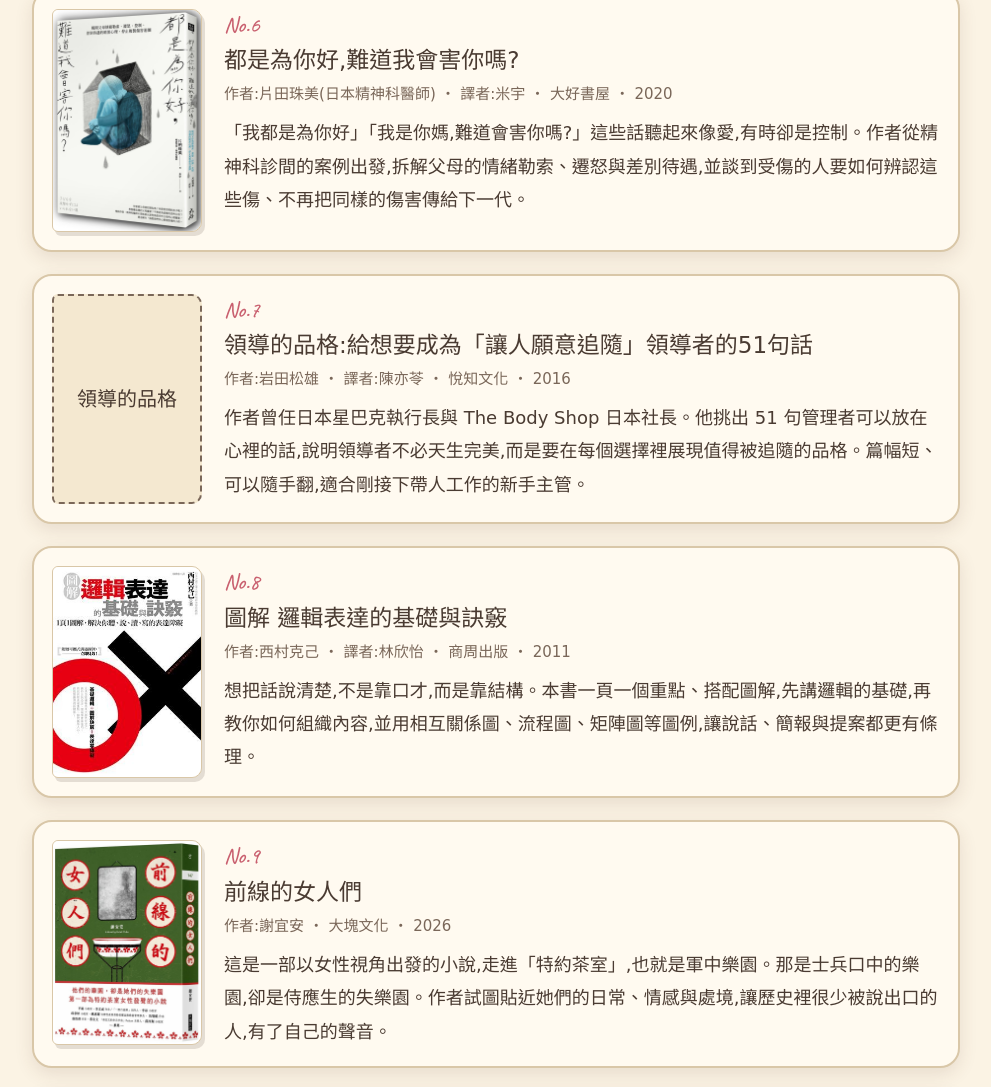
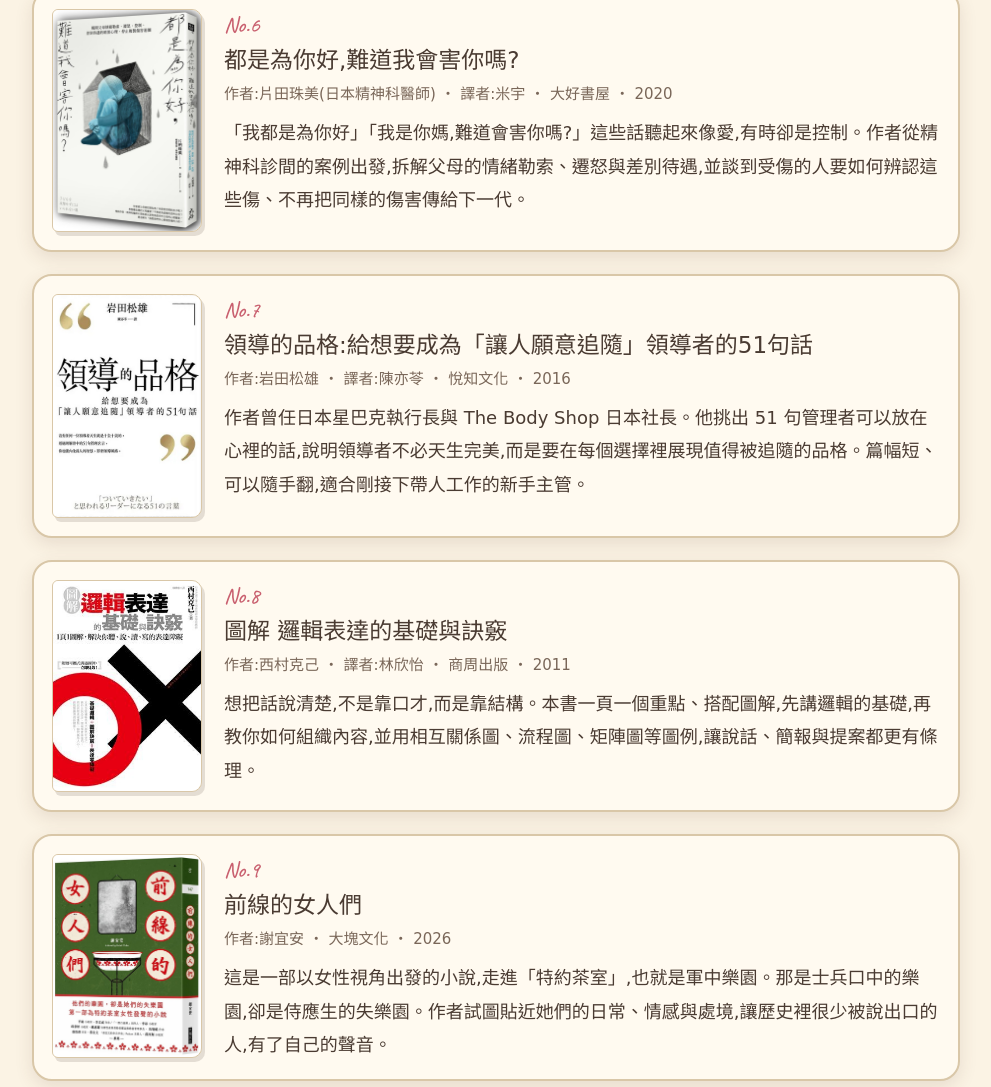
Before and after one commit to Cat2758Rabbit8964/niau-niau-tsheh-tiam, a plain HTML site: page books.html in a window 1280 px wide. Shown: the part 1545-2632 px from the top of the page, without its empty margins (144-1135 px from the left). Drawn offline with Linux system fonts and the light colour scheme; a web font is replaced by a local one.

Commit message:
Add front cover for 領導的品格
Co-Authored-By: Claude Sonnet 5.5 <noreply@anthropic.com>

```diff
--- a/books.html
+++ b/books.html
@@ -84,7 +84,7 @@
       </li>
 
       <li class="book">
-        <div class="cover-box"><div class="cover-fallback" role="img" aria-label="《領導的品格》(封面圖待補)">領導的品格</div></div>
+        <div class="cover-box"><img class="cover" src="img/books/book7.jpg" alt="《領導的品格》封面" loading="lazy"></div>
         <div>
           <span class="no">No.7</span>
           <h2>領導的品格:給想要成為「讓人願意追隨」領導者的51句話</h2>
```
Also changed, not shown: img/books/book7.jpg (added).
